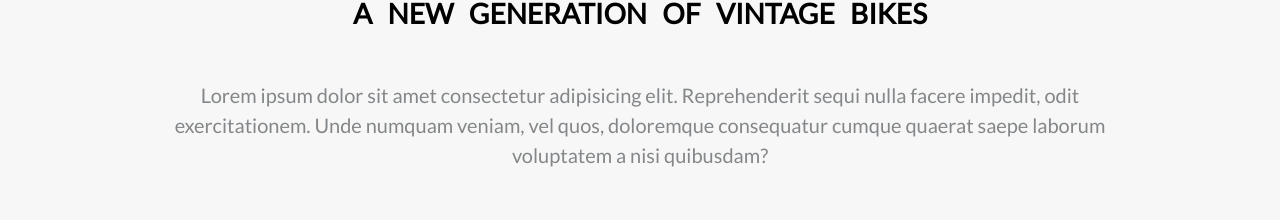
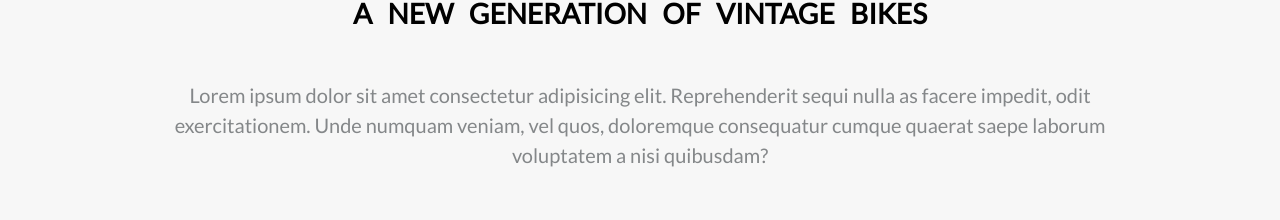
Before and after one commit to markocizmar/Exercise-2, a website: page index.html in a window 1280 px wide. Shown: the part 820-1040 px from the top of the page. Drawn offline with nearby package versions, Linux system fonts and the light colour scheme.

Commit message:
Update index.html

```diff
--- a/index.html
+++ b/index.html
@@ -47,7 +47,7 @@
     <section class="new-generation">
         <img class="gen-icon" src="./img/gen-icon.png" alt="generation-icon">
         <h1 class="gen-h1">A NEW GENERATION OF VINTAGE BIKES</h1>
-        <p class="gen-p">Lorem ipsum dolor sit amet consectetur adipisicing elit. Reprehenderit sequi nulla facere impedit, odit exercitationem. Unde numquam veniam, vel quos, doloremque consequatur cumque quaerat saepe laborum voluptatem a nisi quibusdam?</p>
+        <p class="gen-p">Lorem ipsum dolor sit amet consectetur adipisicing elit. Reprehenderit sequi nulla as facere impedit, odit exercitationem. Unde numquam veniam, vel quos, doloremque consequatur cumque quaerat saepe laborum voluptatem a nisi quibusdam?</p>
     </section>
 
     <section class="grid-component">
```
